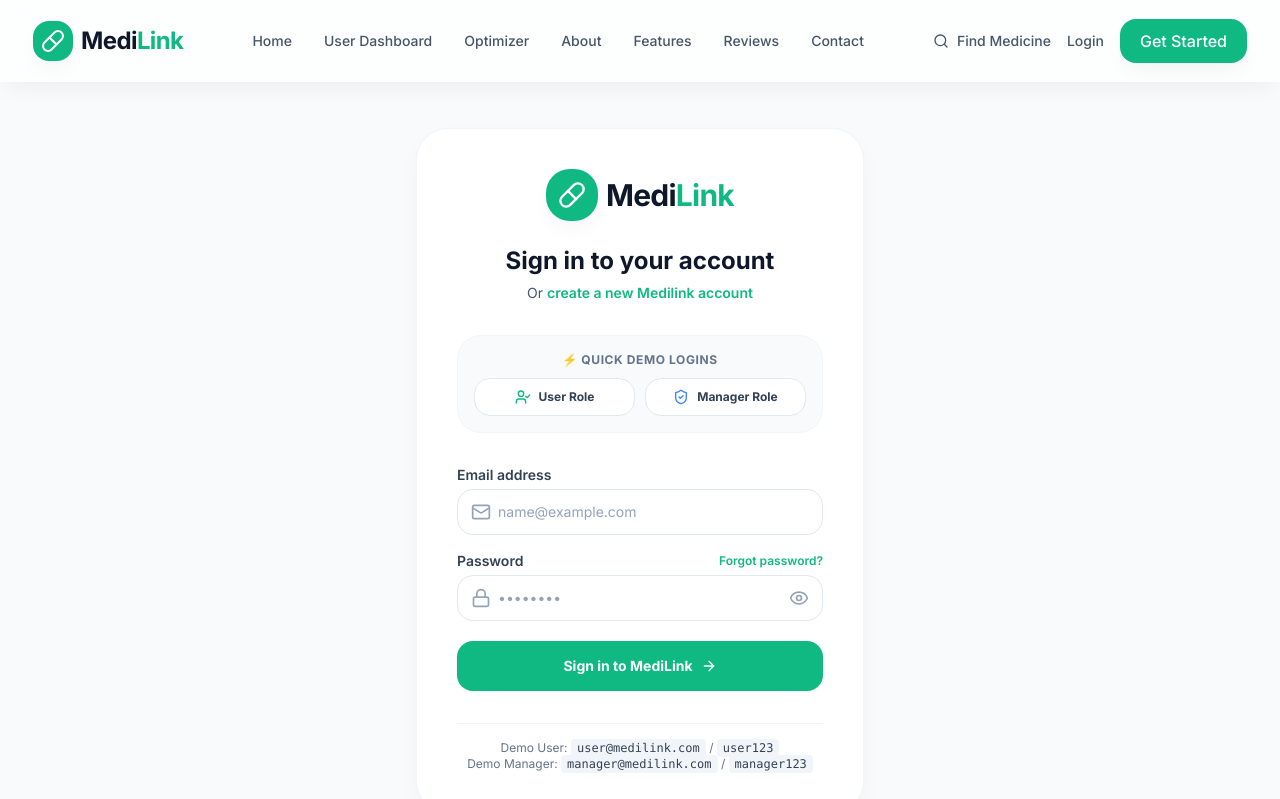
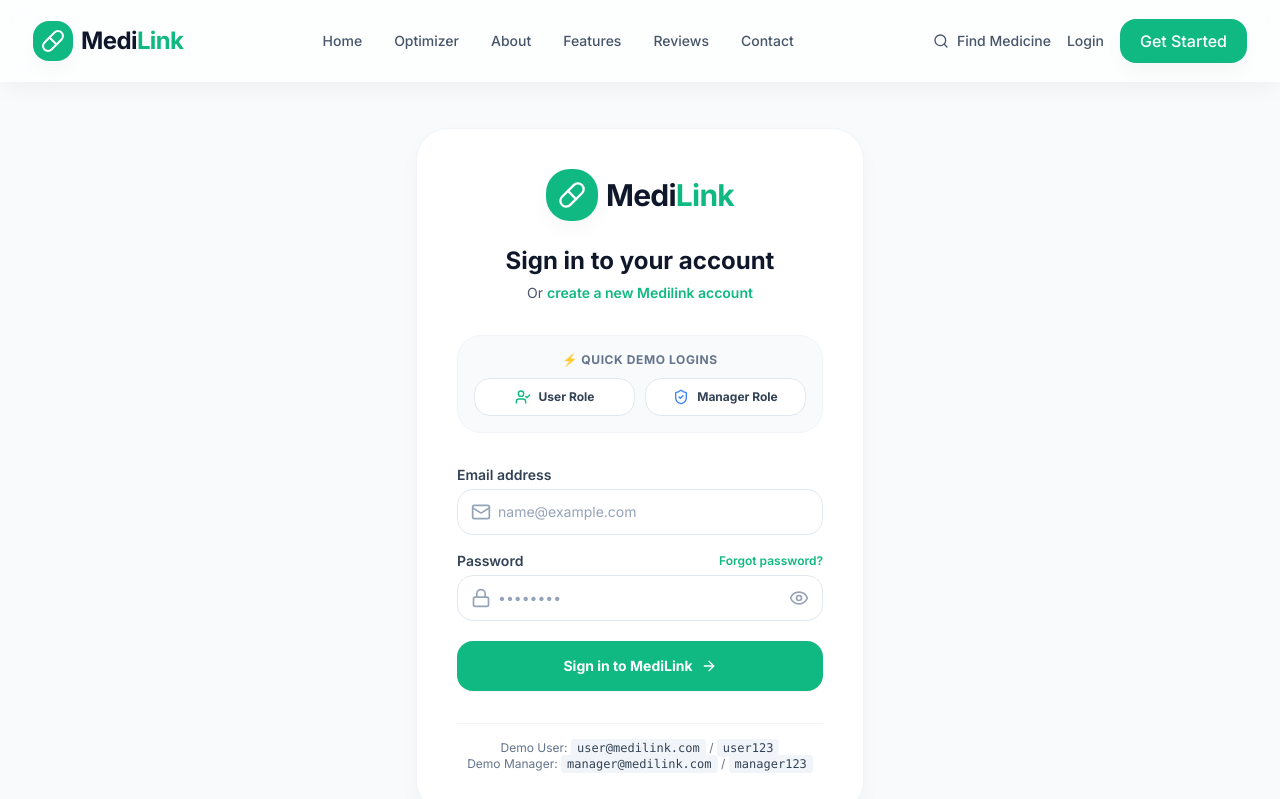
Before and after one commit to Mousumiparida123456/MEDILINK, a React (Vite) app: page /login in a window 1280 px wide. Shown: the top 799 px of the page. Built offline with nearby package versions, Linux system fonts and the light colour scheme.

Commit message:
fix: remove duplicate User Dashboard menu link and restore Home to existing homepage

```diff
--- a/src/components/layout/Navbar.tsx
+++ b/src/components/layout/Navbar.tsx
@@ -42,13 +42,8 @@ export function Navbar() {
     return () => document.removeEventListener('mousedown', handleClickOutside);
   }, []);
 
-  const dashboardPath = isAuthenticated
-    ? (user?.role === 'manager' || user?.role === 'admin' || user?.role === 'pharmacy' ? '/manager/dashboard' : '/user/dashboard')
-    : '/user/dashboard';
-
   const navLinks = [
-    { name: 'Home', path: '/' },
-    { name: 'User Dashboard', path: dashboardPath },
+    { name: 'Home', path: '/home' },
     { name: 'Optimizer', path: '/optimizer' },
     { name: 'About', path: '/about' },
     { name: 'Features', path: '/features' },
```
